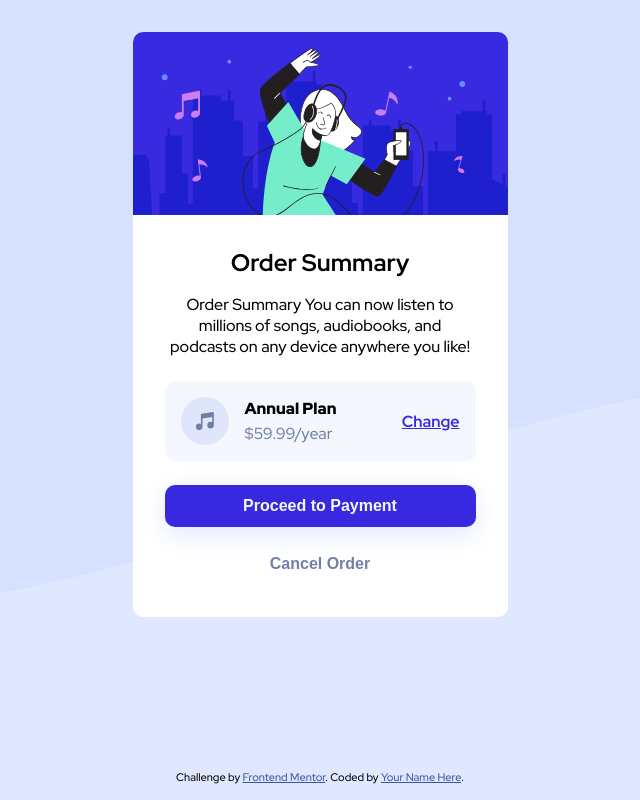
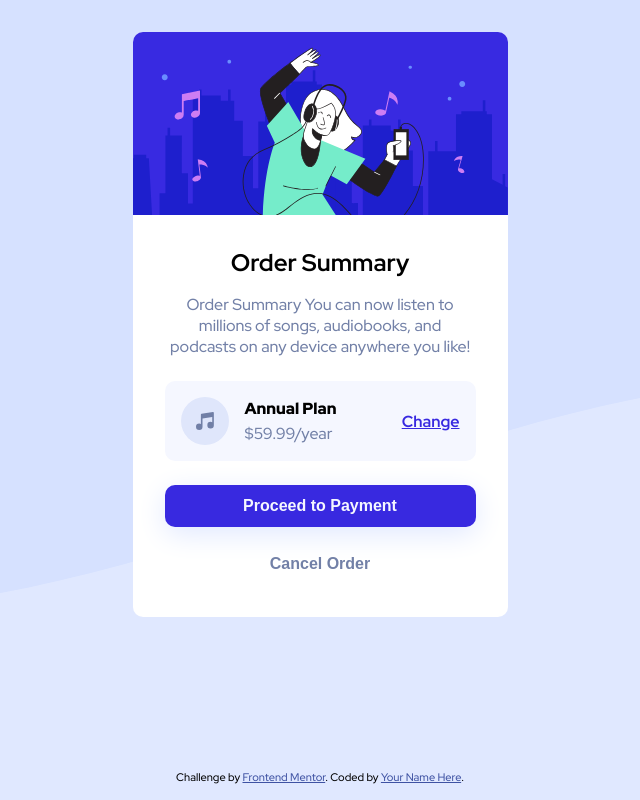
Before and after one commit to kovalov/FRONTEND-MENTOR-order-summary-component, a plain HTML site: page index.html in a window 1280 px wide. Shown: the whole page, without its empty margins (320-960 px from the left). Drawn offline with Linux system fonts and the light colour scheme.

Commit message:
Update styles.css

```diff
--- a/styles.css
+++ b/styles.css
@@ -79,6 +79,7 @@ body {
 .order__description {
   text-align: center;
   margin-bottom: 1.5rem;
+  color: var(--blue-desaturated);
 }
 
 .details {
```
